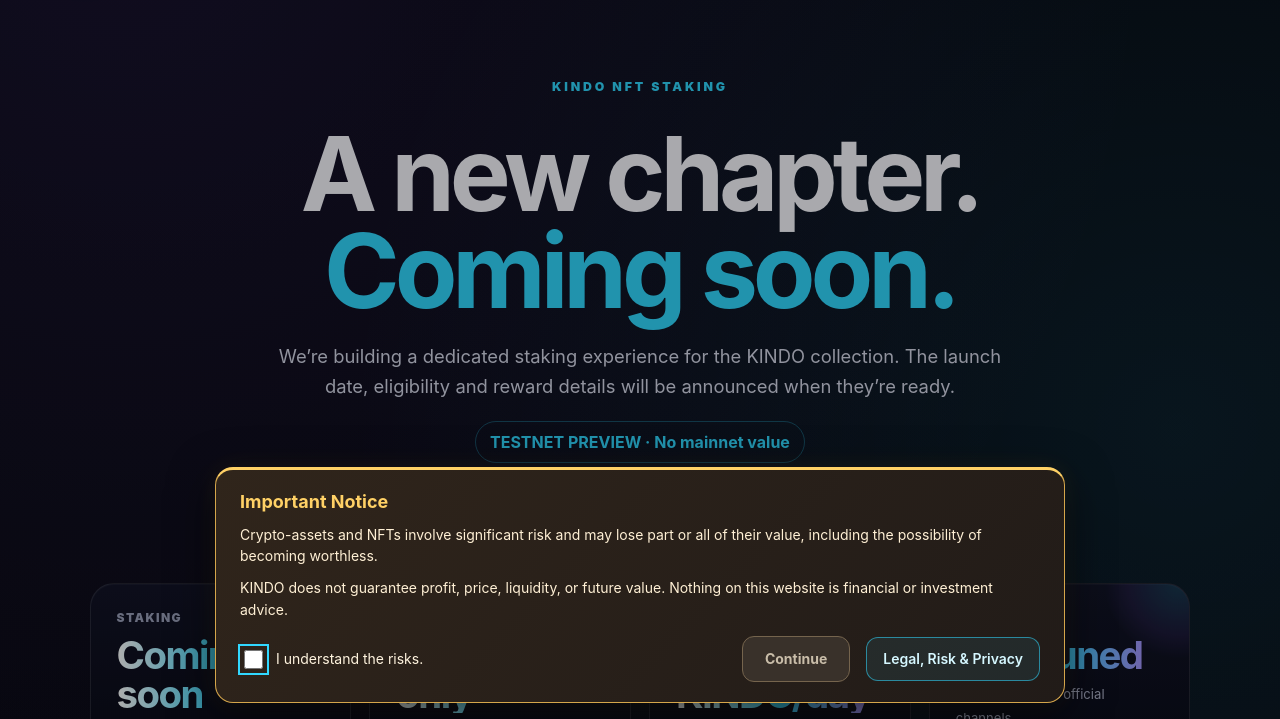
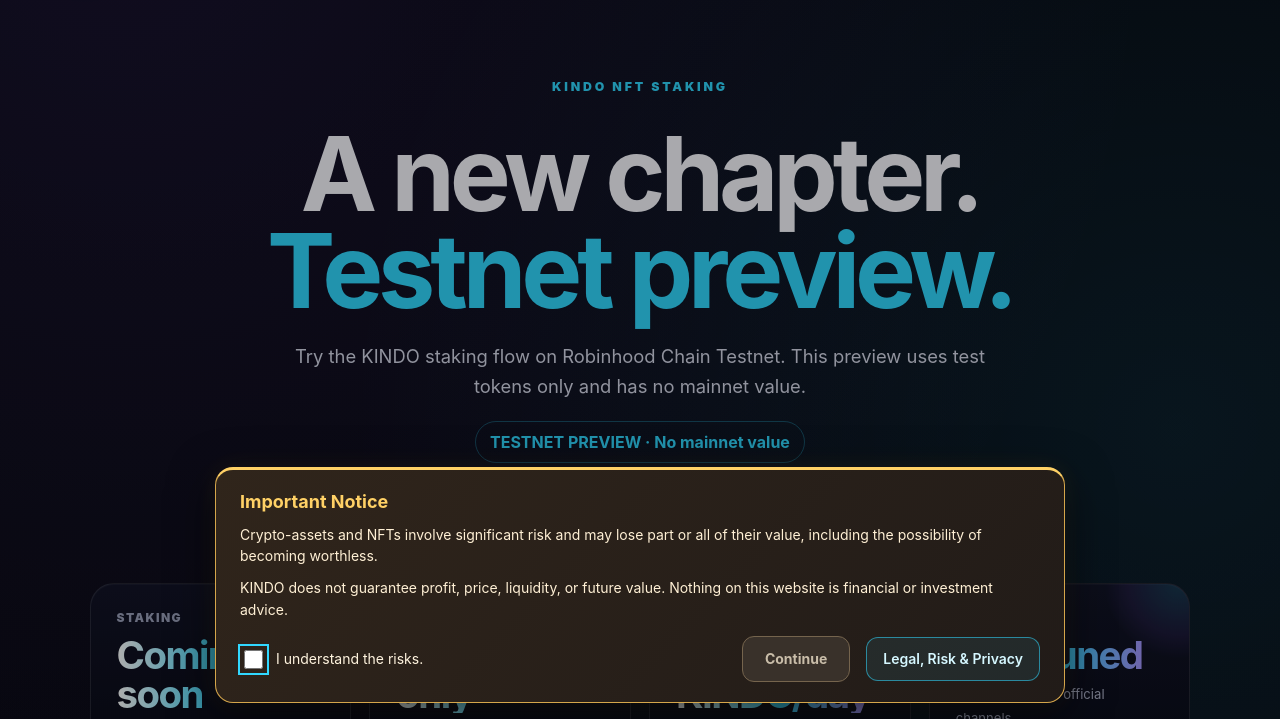
Before and after one commit to KindoraHQ/kindo-website, a website: page staking.html in a window 1280 px wide. Shown: the part 81-800 px from the top of the page. Drawn offline with nearby package versions, Linux system fonts and the light colour scheme.

Commit message:
Label staking page as testnet preview

```diff
--- a/staking.html
+++ b/staking.html
@@ -3,8 +3,8 @@
 <head>
   <meta charset="utf-8">
   <meta name="viewport" content="width=device-width, initial-scale=1">
-  <title>NFT Staking — Coming Soon | KINDO</title>
-  <meta name="description" content="KINDO NFT staking is in development. Explore the upcoming experience and collection while launch details are being prepared.">
+  <title>NFT Staking — Testnet Preview | KINDO</title>
+  <meta name="description" content="Try the KINDO NFT staking preview on Robinhood Chain Testnet. Testnet only; no mainnet value.">
   <link rel="canonical" href="https://kindo.world/staking">
   <link rel="icon" href="assets/kindo-logo.png">
   <link rel="stylesheet" href="staking.css">
@@ -16,12 +16,12 @@
 <script src="https://cdn.jsdelivr.net/npm/ethers@6.13.5/dist/ethers.umd.min.js"></script>
 </head>
 <body>
-<header class="kindo-header"><a class="kindo-brand" href="index.html" aria-label="KINDO home"><img src="assets/kindo-logo.png" alt=""><span>KINDO</span></a><button class="kindo-menu-toggle" type="button" aria-expanded="false" aria-controls="kindo-navigation" aria-label="Open navigation menu">☰</button><nav id="kindo-navigation" class="kindo-navigation" aria-label="Primary navigation"><details class="kindo-nav-group"><summary>About<span aria-hidden="true">⌄</span></summary><div class="kindo-dropdown"><a href="index.html#story">Story</a><a href="index.html#why">Why KINDO</a><a href="index.html#roadmap">Roadmap</a><a href="index.html#faq">FAQ</a></div></details><details class="kindo-nav-group"><summary>Token<span aria-hidden="true">⌄</span></summary><div class="kindo-dropdown"><a href="index.html#tokenomics">Tokenomics</a><a href="index.html#transparency">Transparency</a></div></details><details class="kindo-nav-group"><summary>NFTs<span aria-hidden="true">⌄</span></summary><div class="kindo-dropdown"><a href="nft.html">NFT Collection</a><a href="staking.html" aria-current="page">NFT Staking<small>Coming Soon</small></a></div></details><details class="kindo-nav-group"><summary>Community<span aria-hidden="true">⌄</span></summary><div class="kindo-dropdown"><a href="index.html#community">Join the Community</a><a href="community-kit.html">Community Kit</a></div></details></nav><a class="kindo-header-cta" href="index.html#how-to-buy">How to Buy</a></header>
+<header class="kindo-header"><a class="kindo-brand" href="index.html" aria-label="KINDO home"><img src="assets/kindo-logo.png" alt=""><span>KINDO</span></a><button class="kindo-menu-toggle" type="button" aria-expanded="false" aria-controls="kindo-navigation" aria-label="Open navigation menu">☰</button><nav id="kindo-navigation" class="kindo-navigation" aria-label="Primary navigation"><details class="kindo-nav-group"><summary>About<span aria-hidden="true">⌄</span></summary><div class="kindo-dropdown"><a href="index.html#story">Story</a><a href="index.html#why">Why KINDO</a><a href="index.html#roadmap">Roadmap</a><a href="index.html#faq">FAQ</a></div></details><details class="kindo-nav-group"><summary>Token<span aria-hidden="true">⌄</span></summary><div class="kindo-dropdown"><a href="index.html#tokenomics">Tokenomics</a><a href="index.html#transparency">Transparency</a></div></details><details class="kindo-nav-group"><summary>NFTs<span aria-hidden="true">⌄</span></summary><div class="kindo-dropdown"><a href="nft.html">NFT Collection</a><a href="staking.html" aria-current="page">NFT Staking<small>Testnet Preview</small></a></div></details><details class="kindo-nav-group"><summary>Community<span aria-hidden="true">⌄</span></summary><div class="kindo-dropdown"><a href="index.html#community">Join the Community</a><a href="community-kit.html">Community Kit</a></div></details></nav><a class="kindo-header-cta" href="index.html#how-to-buy">How to Buy</a></header>
 <main>
   <section class="hero wrap" aria-labelledby="staking-title">
     <span class="eyebrow">KINDO NFT STAKING</span>
-    <h1 id="staking-title">A new chapter.<br><span>Coming soon.</span></h1>
-    <p>We’re building a dedicated staking experience for the KINDO collection. The launch date, eligibility and reward details will be announced when they’re ready.</p>
+    <h1 id="staking-title">A new chapter.<br><span>Testnet preview.</span></h1>
+    <p>Try the KINDO staking flow on Robinhood Chain Testnet. This preview uses test tokens only and has no mainnet value.</p>
     <span class="launch-status">TESTNET PREVIEW · No mainnet value</span>
     <div class="actions"><a class="btn primary" href="nft.html">Explore the collection ↗</a><a class="btn dark" href="index.html#community">Join the community</a></div>
     <div class="grid4" aria-label="Launch status">
```
